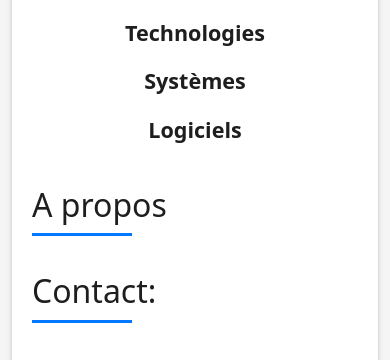
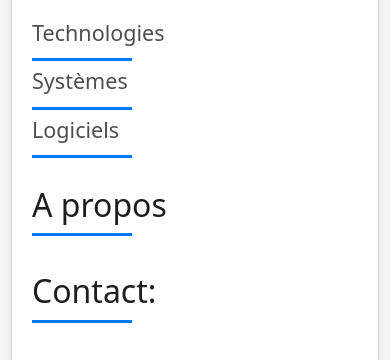
Before and after one commit to jimmy-martin/portfolio-v2, a Symfony app: template templates/front/home/home.html.twig in a window 390 px wide. Shown: the part 1401-1761 px from the top of the page. Run offline with Twig, Linux system fonts and the light colour scheme; the template is opened without the code that fills it, so the values that code supplies are empty; some libraries are stand-ins or nearby versions.

Commit message:
update home page

```diff
--- a/templates/front/home/home.html.twig
+++ b/templates/front/home/home.html.twig
@@ -11,9 +11,9 @@
 					<div class="col-sm-12">
 						<div class="box-shadow-full">
 							<div class="row">
-								<div class="text-center col-md-6">
+								<div class="col-md-6">
 									<div class="row">
-										<div class="col-12">
+										<div class="col-12 text-center">
 											<div class="about-img">
 												<img src="{{ asset('assets/img/' ~ user.image) }}" class="img-fluid" alt="mon image" style="border-radius: 50%">
 											</div>
@@ -44,19 +44,19 @@
 										</div>
 									</div>
 									<div class="skill-mf fs-6">
-										<p class="title-s fs-4">Technologies</p>
+										<p class="title-left fs-4">Technologies</p>
 										<ul class="ps-0"style="list-style-type:none">
 											{% for skill in user.skills %}
 												<li>{{ skill.name }}</li>
 											{% endfor %}
 										</ul>
-										<p class="title-s fs-4">Systèmes</p>
+										<p class="title-left fs-4">Systèmes</p>
 										<ul class="ps-0"style="list-style-type:none">
 											{% for operatingSystem in user.operatingSystems %}
 												<li>{{ operatingSystem.name }}</li>
 											{% endfor %}
 										</ul>
-										<p class="title-s fs-4">Logiciels</p>
+										<p class="title-left fs-4">Logiciels</p>
 										<ul class="ps-0"style="list-style-type:none">
 											{% for software in user.softwares %}
 												<li>{{ software.name }}</li>
```
